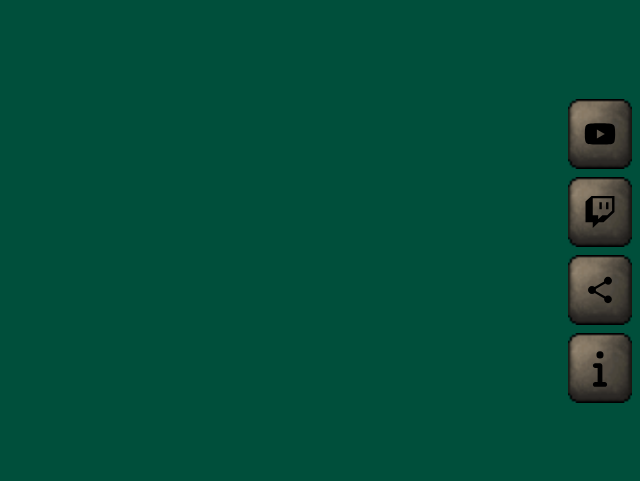
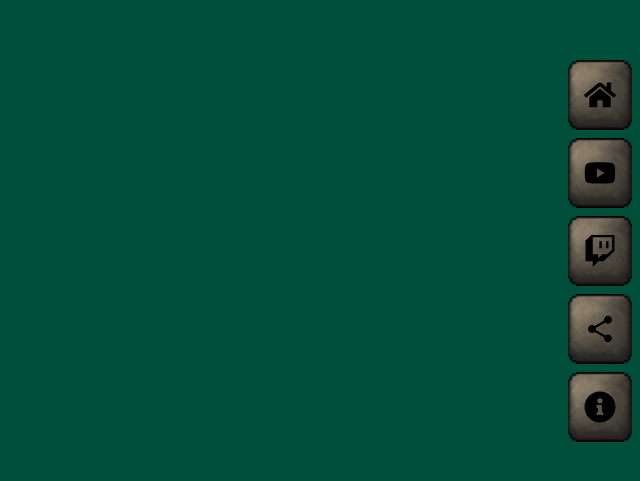
Before and after one commit to AndrewAttemptsCode/skillspecs-website, a React (Vite) app: page / in a window 1280 px wide. Shown: the part 149-630 px from the top of the page, without its empty margins (640-1280 px from the left). Built offline with nearby package versions, Linux system fonts and the light colour scheme.

Commit message:
feat: add path property to navList items, home object and updated focus to focus-visible

```diff
--- a/src/data/NavList.ts
+++ b/src/data/NavList.ts
@@ -1,9 +1,11 @@
-import { FaInfo, FaTwitch, FaYoutube } from "react-icons/fa6";
+import { FaTwitch, FaYoutube } from "react-icons/fa6";
 import { IoMdShare } from "react-icons/io";
 import type { IconType } from "react-icons";
+import { FaHome, FaInfoCircle } from "react-icons/fa";
 
 export type NavListData = {
   id: number;
+  path: string;
   label: string;
   Icon: IconType;
   styles: string;
@@ -11,28 +13,39 @@ export type NavListData = {
 
 const navList: NavListData[] = [
   {
+    id: 0,
+    path: "/",
+    label: "Home",
+    styles: "group-hover:fill-[#7FBF3F] group-focus-visible:fill-[#7FBF3F]",
+    Icon: FaHome,
+  },
+  {
     id: 1,
-    label: "videos",
-    styles: "group-hover:fill-[#FF0000] group-focus:fill-[#FF0000]",
+    path: "videos",
+    label: "Videos",
+    styles: "group-hover:fill-[#FF0000] group-focus-visible:fill-[#FF0000]",
     Icon: FaYoutube,
   },
   {
     id: 2,
-    label: "livestream",
-    styles: "group-hover:fill-[#9146FF] group-focus:fill-[#9146FF]",
+    path: "livestream",
+    label: "Livestream",
+    styles: "group-hover:fill-[#9146FF] group-focus-visible:fill-[#9146FF]",
     Icon: FaTwitch,
   },
   {
     id: 3,
-    label: "socials",
-    styles: "group-hover:fill-blue-400 group-focus:fill-blue-400",
+    path: "socials",
+    label: "Socials",
+    styles: "group-hover:fill-blue-400 group-focus-visible:fill-blue-400",
     Icon: IoMdShare,
   },
   {
     id: 4,
-    label: "about",
-    styles: "group-hover:fill-gray-400 group-focus:fill-gray-400",
-    Icon: FaInfo,
+    path: "about",
+    label: "About Skill Specs",
+    styles: "group-hover:fill-gray-400 group-focus-visible:fill-gray-400",
+    Icon: FaInfoCircle,
   },
 ];
 
```
